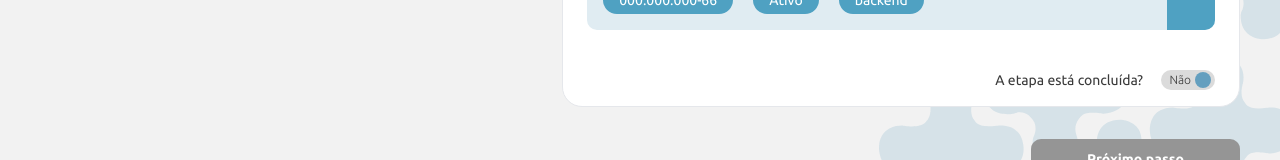
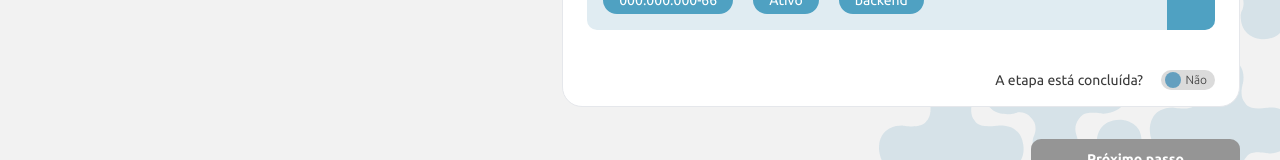
Before and after one commit to Leonardo-Maciel-S/Desafio-Sea, a React (Vite) app: page /employees in a window 1280 px wide. Shown: the part 873-1033 px from the top of the page. Built offline with nearby package versions, Linux system fonts and the light colour scheme; data requests are answered from the project's data file.

Commit message:
fix: position of ball in switch wrong

```diff
--- a/src/components/Switch.tsx
+++ b/src/components/Switch.tsx
@@ -16,7 +16,7 @@ const Switch = ({ on, off, active, ...rest }: SwitchProps) => {
 	const dispatch = useDispatch();
 
 	const enableSpan2 =
-		completedFirstStage || active ? "flex-row-reverse pr-2" : "flex-row pl-2";
+		completedFirstStage || active ? "flex-row-reverse pl-2" : "flex-row pr-2";
 
 	const text = completedFirstStage || active ? on : off;
 
@@ -27,12 +27,12 @@ const Switch = ({ on, off, active, ...rest }: SwitchProps) => {
 				className={`px-1 py-[2px] bg-stageDisabled  flex items-center gap-1 transition-all ease-linear rounded-full relative min-w-max ${enableSpan2}`}
 				{...rest}
 			>
+				<div
+					className={`size-4 bg-blueActive rounded-full transition-transform delay-0`}
+				/>
 				<span className={`transition-all delay-0 font-thin text-xs`}>
 					{text}
 				</span>
-				<div
-					className={`size-4 bg-blueActive rounded-full transition-transform delay-0`}
-				/>
 			</button>
 		</div>
 	);
--- a/src/components/employees/newEmployee/Epis.tsx
+++ b/src/components/employees/newEmployee/Epis.tsx
@@ -26,20 +26,20 @@ export const Epis = () => {
 		<div className="flex flex-col gap-4">
 			{listOfEpi.map((item, index) => (
 				<div key={item} className="flex gap-6 items-end flex-wrap justify-end">
-					<Label name="Selecione o EPI:" className="flex-1 ">
+					<Label name="Selecione o EPI:" className=" flex-1 max-w-64 ">
 						<Select
 							defaultValue="Calçado de segurança"
 							options={["Cinto", "Capacete"]}
 						/>
 					</Label>
 
-					<Label name="Informe o número do CA:" className="flex-1 ">
+					<Label name="Informe o número do CA:" className=" flex-1 max-w-64 ">
 						<Input type="text" placeholder="Digite o número" />
 					</Label>
 
 					{index + 1 < listOfEpi.length ? (
 						<Button
-							className="font-normal flex-1 min-w-52 xl:max-w-52"
+							className="font-normal flex-1 min-w-44 xl:max-w-52"
 							isEnable
 							onClick={() => handleAddEpi("delete", item)}
 						>
--- a/src/components/inputs/Label.tsx
+++ b/src/components/inputs/Label.tsx
@@ -15,7 +15,7 @@ const Label = ({
 	const min = minWidth && " xl:min-w-[45%]";
 	return (
 		<div
-			className={`flex flex-col gap-[8px] flex-1  h-16 ${className} ${min}`}
+			className={`flex flex-col gap-[8px] flex-1 h-16 ${className} ${min}`}
 			{...rest}
 		>
 			<span className="">{name}</span>
```
